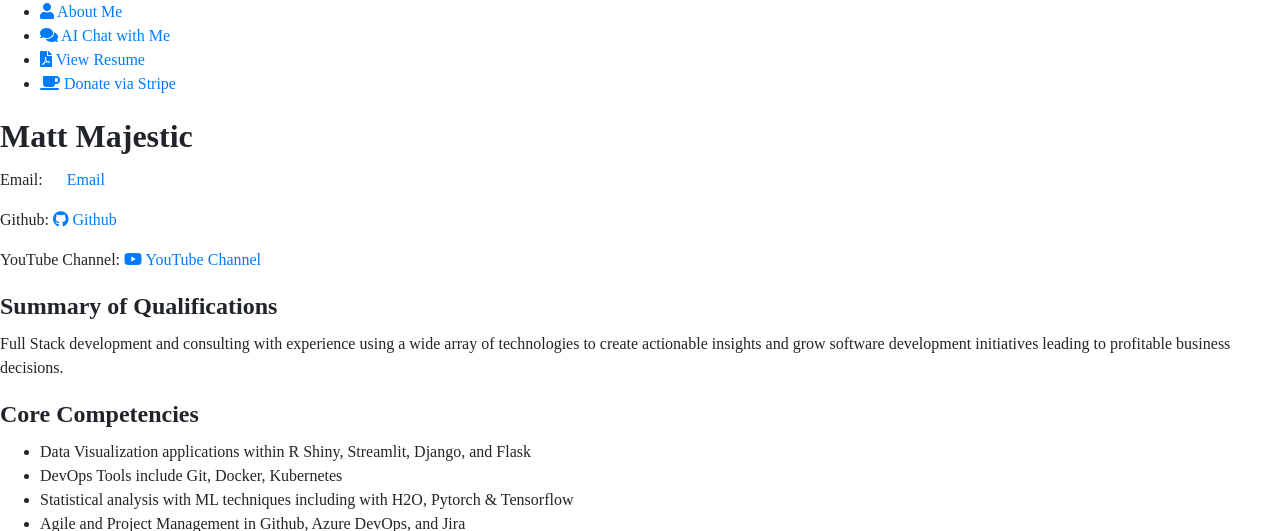
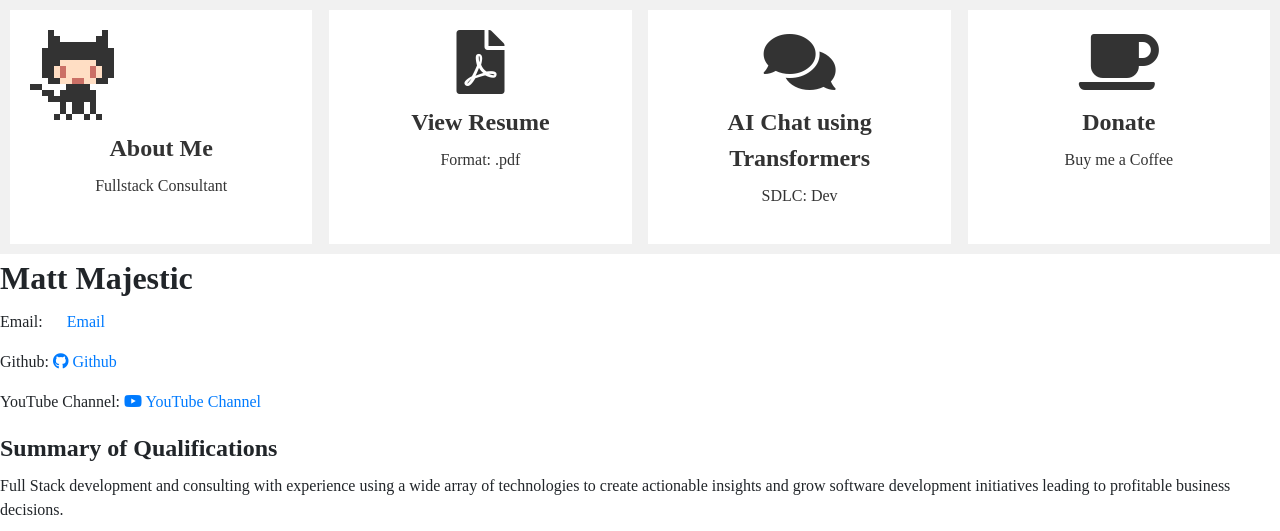
Before and after one commit to mattmajestic/mattmajestic.dev, a FastAPI app: page /credentials in a window 1280 px wide. Shown: the top 531 px of the page. Run offline with FastAPI, Linux system fonts and the light colour scheme.

Commit message:
update nav

```diff
--- a/static/styles.css
+++ b/static/styles.css
@@ -1,90 +1,27 @@
-/* Global Styles */
-body {
-  background-color: #000;
-  color: #fff;
-  font-family: 'Courier New', monospace;
+.menu-header {
+  background-color: #f1f1f1;
+  padding: 10px;
 }
 
-/* Navigation Styles */
-nav {
-  background-color: #333;
-  padding: 10px 0;
+.container {
+  display: flex;
+  justify-content: space-between;
 }
 
-.menu {
-  display: flex;
-  justify-content: center;
-  list-style-type: none;
-  padding: 0;
-  margin: 0;
+.card {
+  flex-basis: 24%;
+  background-color: #fff;
+  padding: 20px;
+  text-align: center;
 }
 
-.menu li {
-  margin-right: 20px;
+.card a {
+  text-decoration: none;
+  color: #333;
 }
 
-.menu a {
-  display: flex;
-  align-items: center;
-  color: #fff;
-  text-decoration: none;
+.card i {
+  display: block;
+  margin-bottom: 10px;
+  color: #333;
 }
-
-.menu i {
-  margin-right: 5px;
-}
-
-/* Container Styles */
-.container {
-  max-width: 800px;
-  margin: 0 auto;
-  padding: 20px;
-}
-
-.container h1 {
-  color: #f1c40f;
-  text-align: center;
-  font-size: 36px;
-  margin-bottom: 20px;
-}
-
-.container h2 {
-  color: #f1c40f;
-  font-size: 24px;
-  margin-bottom: 10px;
-}
-
-.container p {
-  line-height: 1.5;
-  margin-bottom: 10px;
-}
-
-.container a {
-  color: #f1c40f;
-  text-decoration: none;
-}
-
-.container a:hover {
-  color: #fff;
-}
-
-.container .contact-info p {
-  margin-bottom: 5px;
-}
-
-.container .core-competencies {
-  list-style-type: square;
-  margin-left: 20px;
-  margin-bottom: 20px;
-}
-
-.container .employers {
-  white-space: pre-line;
-}
-
-.container .section-title {
-  color: #f1c40f;
-  font-size: 28px;
-  margin-top: 30px;
-  margin-bottom: 10px;
-}
--- a/templates/credentials.html
+++ b/templates/credentials.html
@@ -5,17 +5,42 @@
   <meta name="viewport" content="width=device-width, initial-scale=1.0">
   <title>Matt Majestic - About</title>
   <link href="https://unpkg.com/nes.css@2.3.0/css/nes.min.css" rel="stylesheet" />
+  <link rel="stylesheet" href="static/styles.css">
   <link rel="stylesheet" href="https://cdnjs.cloudflare.com/ajax/libs/font-awesome/5.15.3/css/all.min.css" />
   <link rel="icon" href="static/favicon.ico">
 </head>
 <body>
-  <nav>
-    <ul class="menu">
-      <li><a href="/"><i class="fas fa-user"></i> About Me</a></li>
-      <li><a href="/conversation"><i class="fas fa-comments"></i> AI Chat with Me</a></li>
-      <li><a href="/download-resume-pdf"><i class="fas fa-file-pdf"></i> View Resume</a></li>
-      <li><a href="/donate"><i class="fas fa-coffee"></i> Donate via Stripe</a></li>
-    </ul>
+  <nav class="menu-header">
+    <div class="container">
+      <div class="card">
+        <a href="/credentials">
+          <i class="nes-octocat fa fa-github fa-4x"></i>
+          <h2>About Me</h2>
+          <p>Fullstack Consultant</p>
+        </a>
+      </div>
+      <div class="card">
+        <a href="/download-resume-pdf">
+          <i class="fa fa-file-pdf fa-4x"></i>
+          <h2>View Resume</h2>
+          <p>Format: .pdf</p>
+        </a>
+      </div>
+      <div class="card">
+        <a href="/conversation">
+          <i class="fa fa-comments fa-4x"></i>
+          <h2>AI Chat using Transformers</h2>
+          <p>SDLC: Dev </p>
+        </a>
+      </div>
+      <div class="card">
+        <a href="/donate">
+          <i class="fa fa-coffee fa-4x"></i>
+          <h2>Donate</h2>
+          <p>Buy me a Coffee</p>
+        </a>
+      </div>
+    </div>
   </nav>
   <h1>Matt Majestic</h1>
 
```
Also changed, not shown: templates/conversation.html (+32 -7 lines), templates/stripe.html (+32 -7 lines).
